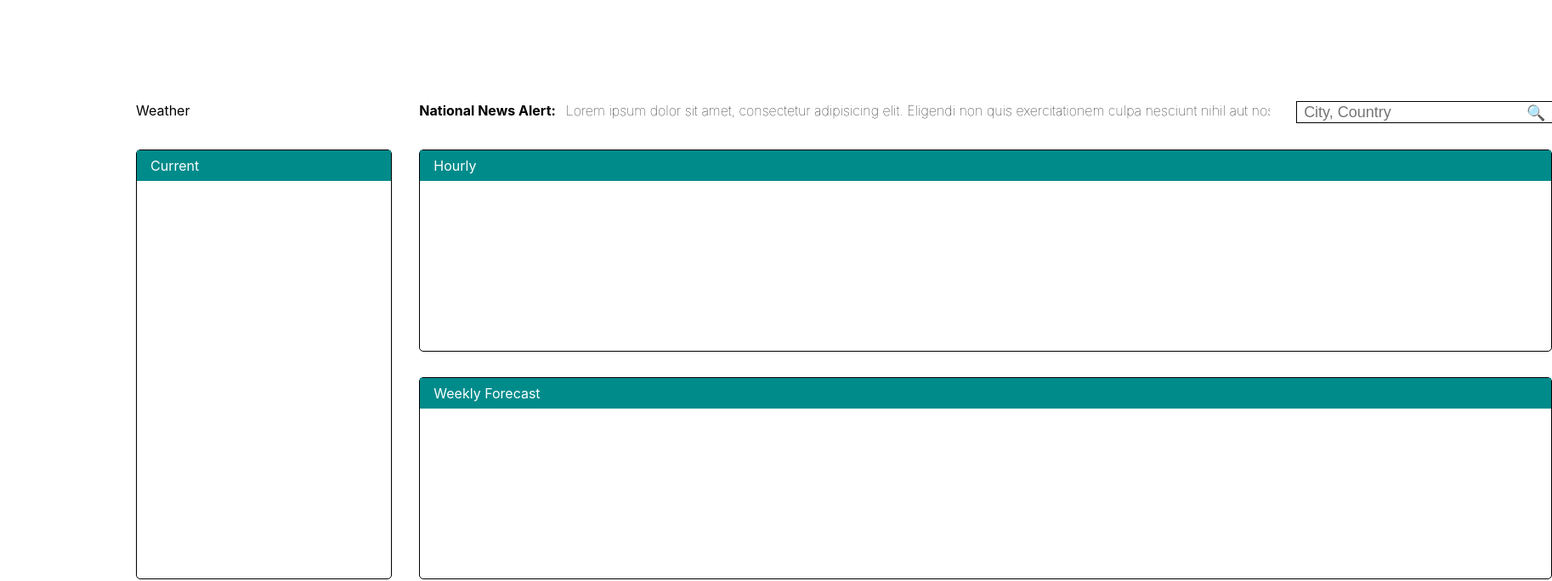
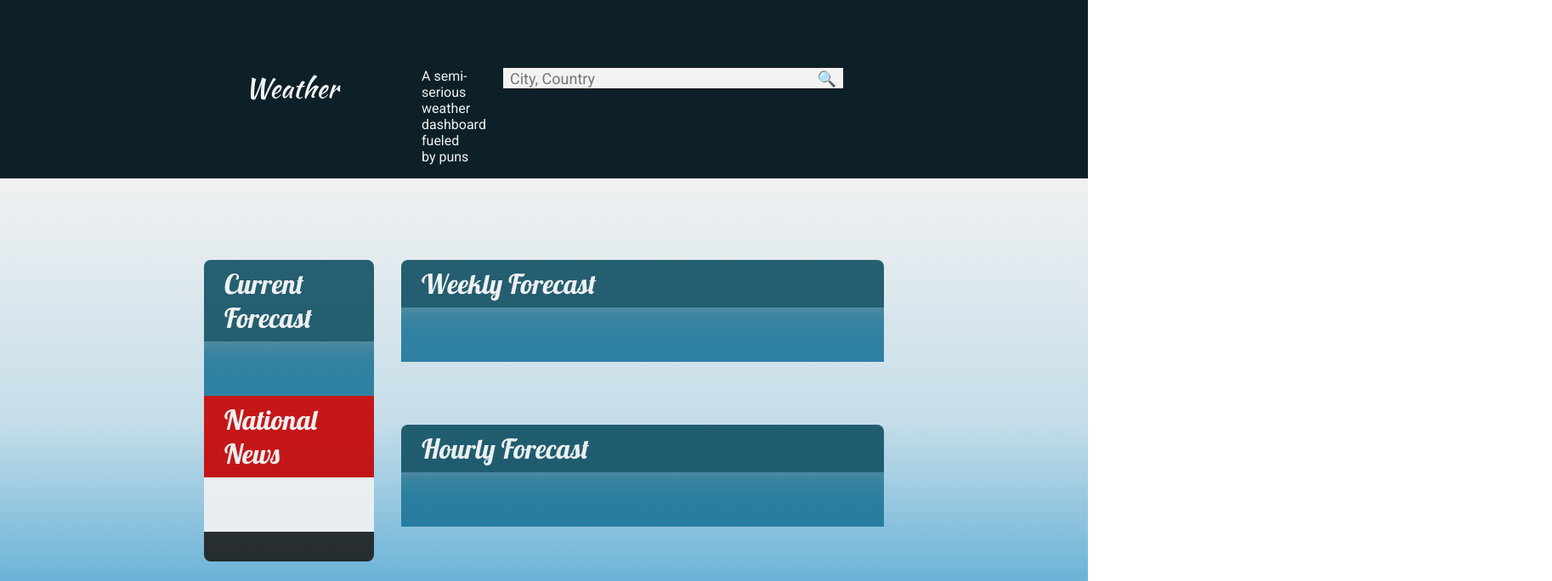
Before and after one commit to schinwald/weather, a React (Create React App) app: page / in a window 1280 px wide. Shown: the top 684 px of the page at 85% size, 1826 px wide, since content can reach past the window. Built offline with nearby package versions, Linux system fonts and the light colour scheme; no server answers.

Commit message:
add fonts and update markup

```diff
--- a/public/index.html
+++ b/public/index.html
@@ -8,6 +8,9 @@
       name="description"
       content="Web site created using create-react-app"
     />
+    <link rel="preconnect" href="https://fonts.googleapis.com">
+    <link rel="preconnect" href="https://fonts.gstatic.com" crossorigin>
+    <link href="https://fonts.googleapis.com/css2?family=Kaushan+Script&family=Lobster&family=Roboto&display=swap" rel="stylesheet">
     <link rel="stylesheet" href="https://cdnjs.cloudflare.com/ajax/libs/font-awesome/5.15.4/css/all.min.css" integrity="sha512-1ycn6IcaQQ40/MKBW2W4Rhis/DbILU74C1vSrLJxCq57o941Ym01SwNsOMqvEBFlcgUa6xLiPY/NS5R+E6ztJQ==" crossorigin="anonymous" referrerpolicy="no-referrer" />
     <!--
       manifest.json provides metadata used when your web app is installed on a
--- a/src/App.js
+++ b/src/App.js
@@ -43,36 +43,69 @@ function App() {
 
 	return (
 		<div className="container">
-			<div className="logo">Weather</div>
 			<div className="navigation">
-				<News text={"Lorem ipsum dolor sit amet, consectetur adipisicing elit. Eligendi non quis exercitationem culpa nesciunt nihil aut nostrum explicabo"} />
+				<header className="header">
+					<h1>Weather</h1>
+				</header>
+				<section className="message">
+					<p>
+						<span>A semi-serious weather dashboard fueled by puns</span>
+					</p>
+				</section>
 				<Search autocomplete={true} count={25} data={locations} onSearch={setLocation} />
 			</div>
-			<div className="current ">
-				<div className="card">
-					<div className="title">
-						<span>Current</span>
+			<main className="dashboard">
+				<section className="card">
+					<div className="card__content">
+						<div className="card__title card__title--primary">
+							<h2>Current Forecast</h2>
 						</div>
-					<div className="body"></div>
-					<div className="footer"></div>
+						<div className="card__body card__body--primary">
+
 						</div>
 					</div>
-			<div className="hourly">
-				<div className="card">
-					<div className="title">
-						<span>Hourly</span>
+					<div className="card__content">
+						<div className="card__title card__title--secondary">
+							<h2>National News</h2>
 						</div>
-					<div className="body"></div>
+						<div className="card__body card__body--secondary">
+
+						</div>
+						<div className="card__footer card__footer--secondary">
+							<div className="bulletin">
+								<p>
+									<span>No Alerts</span>
+								</p>
 							</div>
 						</div>
-			<div className="weekly">
-				<div className="card">
-					<div className="title">
-						<span>Weekly Forecast</span>
 					</div>
-					<div className="body"></div>
+				</section>
+				<section className="card">
+					<div className="card__content">
+						<div className="card__title card__title--primary">
+							<h2>Weekly Forecast</h2>
+						</div>
+						<div className="card__body card__body--primary">
+
 						</div>
 					</div>
+				</section>
+				<section className="card">
+					<div className="card__content">
+						<div className="card__title card__title--primary">
+							<h2>Hourly Forecast</h2>
+						</div>
+						<div className="card__body card__body--primary">
+
+						</div>
+					</div>
+				</section>
+			</main>
+			<footer className="attribution">
+				<cite>
+
+				</cite>
+			</footer>
 		</div>
 	)
 }
--- a/src/App.scss
+++ b/src/App.scss
@@ -1,75 +1,109 @@
+:root {
+    --blue-900: #0d2028;
+    --blue-600: #105063;
+    --blue-100: #176f84;
+    --shade-100: #f2f2f2;
+    --shade-900: #1e1e1e;
+    --red-900: #c60000;
+
+    --font-default: "Roboto", sans-serif;
+    --font-h1: "Kaushan Script", cursive;
+    --font-h2: "Lobster", cursive;
+
+    --width-search: 400px;
+    --width-page-seperator-1: 25%;
+    --width-page-seperator-2: 75%;
+    --padding-horizontal: 15em;
+
+    --animation-bulletin-duration: 5s;
+    --animation-bulletin-element-width: 9ch;
+}
+
 * {
     margin: 0;
     padding: 0;
+    font-family: var(--font-default);
+    font-weight: 400;
+    font-size: 1em;
+}
+
+h1 {
+    font-family: var(--font-h1);
+    font-weight: 400;
+    font-size: 2rem;
+}
+
+h2 {
+    font-family: var(--font-h2);
+    font-weight: 400;
+    font-size: 2rem;
 }
 
 .container {
-    display: grid;
-    grid-template-columns: auto 80%;
-    grid-template-rows: min-content auto;
+    background: rgb(242,242,242);
+    background: -moz-linear-gradient(180deg, rgba(242,242,242,1) 0%, rgba(242,242,242,1) 24%, rgba(223,233,238,1) 41%, rgba(208,226,235,1) 53%, rgba(197,221,233,1) 62%, rgba(51,153,204,1) 100%);
+    background: -webkit-linear-gradient(180deg, rgba(242,242,242,1) 0%, rgba(242,242,242,1) 24%, rgba(223,233,238,1) 41%, rgba(208,226,235,1) 53%, rgba(197,221,233,1) 62%, rgba(51,153,204,1) 100%);
+    background: linear-gradient(180deg, rgba(242,242,242,1) 0%, rgba(242,242,242,1) 24%, rgba(223,233,238,1) 41%, rgba(208,226,235,1) 53%, rgba(197,221,233,1) 62%, rgba(51,153,204,1) 100%);
+    filter: progid:DXImageTransform.Microsoft.gradient(startColorstr="#f2f2f2",endColorstr="#3399cc",GradientType=1);
     position: absolute;
     top: 0;
     bottom: 0;
-    gap: 2em;
-    margin: 7.5em 10em;
+    left: 0;
+    right: 0;
+}
 
 .navigation {
-        display: flex;
+    background: var(--blue-900);
+    display: grid;
+    grid-template-columns: 25% calc(75% - var(--width-search) - 4em) var(--width-search);
+    gap: 2em;
+    margin-bottom: 4em;
+    padding: 5em calc(var(--padding-horizontal) + 3em) 1em;
+}
 
-        & > *:not(:last-child) {
-            margin-right: 2em;
+.dashboard {
+    display: grid;
+    grid-template-columns: 25% calc(75% - 2em);
+    grid-template-areas:
+        "current weekly"
+        "current hourly";
+    box-sizing: border-box;
+    gap: 2em;
+    padding: 2em var(--padding-horizontal) 4em;
+
+    .card:nth-child(1) {
+        grid-area: current;
+    }
+
+    .card:nth-child(2) {
+        grid-area: weekly;
+    }
+
+    .card:nth-child(3) {
+        grid-area: hourly;
     }
 }
 
-    .current {
-        grid-area: 2 / 1 / span 2 / span 1;
-    }
-}
-
-.card {
-    border: 1px solid black;
-    border-radius: 5px;
-    height: 100%;
-
-    .title {
-        padding: .5em 1em;
-        box-sizing: border-box;
-        background: darkcyan;
-        color: white;
-    }
-}
-
-.news {
-    align-items: baseline;
-    overflow: hidden;
-    width: 100%;
-
-    span:first-child {
-        font-weight: 700;
-        white-space: nowrap;
-        margin-right: 0.5em;
-    }
-
-    span:last-child {
-        font-weight: 100;
-        white-space: nowrap;
-    }
+.header,
+.message {
+    color: var(--shade-100);
 }
 
 .search {
     display: inline-block;
     position: relative;
-    width: 400px;
+    width: var(--width-search);
 
-    .input {
+    .search__input {
+        background: var(--shade-100);
         display: flex;
         width: 100%;
-        outline: 1px solid black;
+        outline: 1px solid var(--shade-900);
         padding: 0.1em 0.5em 0.1em 0.5em;
         box-sizing: border-box;
 
         &:focus-within {
-            outline: 3px solid black;
+            outline: 3px solid var(--shade-900);
         }
 
         input:first-child {
@@ -90,15 +124,15 @@
         }
     }
 
-    ul {
+    .search__results {
         position: absolute;
-        background: white;
+        background: var(--shade-100);
         list-style: none;
         top: 31px;
-        outline: 1px solid black;
+        outline: 1px solid var(--shade-900);
         width: 100%;
         cursor: default;
-    }
+        z-index: 1;
 
         li {
             padding: 0.1em 0.5em 0.1em 0.5em;
@@ -106,11 +140,8 @@
             width: 100%;
 
             &.selected {
-            background: #aaaaaa;
-        }
-
-        &:marker {
-
+                background: var(--blue-100);
+                opacity: 20%;
             }
 
             p::after {
@@ -119,17 +150,99 @@
                 font-size: 0.8em;
                 padding: 0.2em 0.2em 0.2em 0.2em;
                 vertical-align: text-bottom;
-            color: red;
+                color: var(--red-900);
                 content: "\f3c5";
                 float: right;
             }
 
             .mismatch {
-            color: grey;
+                color: var(--shade-400);
+                opacity: 50%;
             }
 
             .match {
-            color: black;
+                color: var(--shade-900);
             }
         }
     }
+}
+
+.card {
+    overflow: hidden;
+    border-radius: 8px;
+    opacity: 90%;
+
+    .card__content {
+
+        .card__title {
+            color: var(--shade-100);
+            padding: .5em 1.5em;
+        }
+
+        .card__title--primary {
+            background-color: var(--blue-600);
+        }
+
+        .card__title--secondary {
+            background-color: var(--red-900);
+        }
+
+        .card__body {
+            padding: 2em;
+        }
+
+        .card__body--primary {
+            background: rgb(67,129,153);
+            background: -moz-linear-gradient(180deg, rgba(67,129,153,1) 0%, rgba(49,124,153,1) 13%, rgba(39,121,153,1) 26%, rgba(32,119,153,1) 50%, rgba(28,118,153,1) 100%);
+            background: -webkit-linear-gradient(180deg, rgba(67,129,153,1) 0%, rgba(49,124,153,1) 13%, rgba(39,121,153,1) 26%, rgba(32,119,153,1) 50%, rgba(28,118,153,1) 100%);
+            background: linear-gradient(180deg, rgba(67,129,153,1) 0%, rgba(49,124,153,1) 13%, rgba(39,121,153,1) 26%, rgba(32,119,153,1) 50%, rgba(28,118,153,1) 100%);
+            filter: progid:DXImageTransform.Microsoft.gradient(startColorstr="#438199",endColorstr="#1c7699",GradientType=1);
+        }
+
+        .card__body--secondary {
+            background-color: var(--shade-100);
+        }
+
+        .card__footer {
+
+        }
+
+        .card__footer--primary {
+
+        }
+
+        .card__footer--secondary {
+            background-color: var(--shade-900);
+            color: var(--shade-100);
+            padding: .5em 1.5em;
+        }
+
+        .bulletin {
+            display: flex;
+            justify-content: center;
+            overflow: hidden;
+
+            p {
+                animation: var(--animation-bulletin-duration) bulletin infinite linear both;
+            }
+        }
+
+        @keyframes bulletin {
+            0% {
+                transform: translate(calc(100% + var(--animation-bulletin-element-width) + 5ch));
+                opacity: 0;
+            }
+            30% {
+                opacity: 1;
+            }
+            70% {
+                opacity: 1;
+            }
+            100% {
+                transform: translate(calc(-100% - var(--animation-bulletin-element-width) - 5ch));
+                opacity: 0;
+            }
+
+        }
+    }
+}
--- a/src/components/Search.js
+++ b/src/components/Search.js
@@ -42,7 +42,7 @@ function Search(props) {
 			return (
 				<li key={key}
 					className={classNames({"selected": selected === key})}
-					onClick={() => {handleResultClick(key);}}
+					onClick={() => {handleResultClick();}}
 					onMouseOver={() => {setSelected(key)}}
 					onFocus={handleFocus}>
 					<p>
@@ -59,8 +59,17 @@ function Search(props) {
 	function handleResultClick() {
 		const input = refLocation.current;
 		const result = results[selected];
-		input.value = result.name;
-		setLocation(result.tag);
+		const array = result.tag.split(", ")
+			.map((text) => {
+				const array = text.split(" ")
+					.map((text) => {
+						return text[0].toUpperCase() + text.slice(1).toLowerCase();
+					});
+				return array.join(" ")
+			});
+		const processed = array.join(", ");
+		input.value = processed;
+		setLocation(processed);
 		onSearch(result);
 	}
 
@@ -69,7 +78,7 @@ function Search(props) {
 		switch (code) {
 			case 'Enter':
 				if (selected !== null && 0 <= selected && selected < results.length) {
-					handleResultClick(selected);
+					handleResultClick();
 				}
 				break;
 			case 'ArrowUp':
@@ -132,7 +141,7 @@ function Search(props) {
 		<div className="search"
 			onFocus={handleFocus}
 			onBlur={handleBlur}>
-			<div className="input">
+			<div className="search__input">
 				<input
 					ref={refLocation}
 					type={"search"}
@@ -148,7 +157,7 @@ function Search(props) {
 				/>
 			</div>
 			{results.length > 0 &&
-				<ul>
+				<ul className="search__results">
 					{generateResultsHTML()}
 				</ul>
 			}
```
Lines whose indentation alone changed are shown as unchanged.
